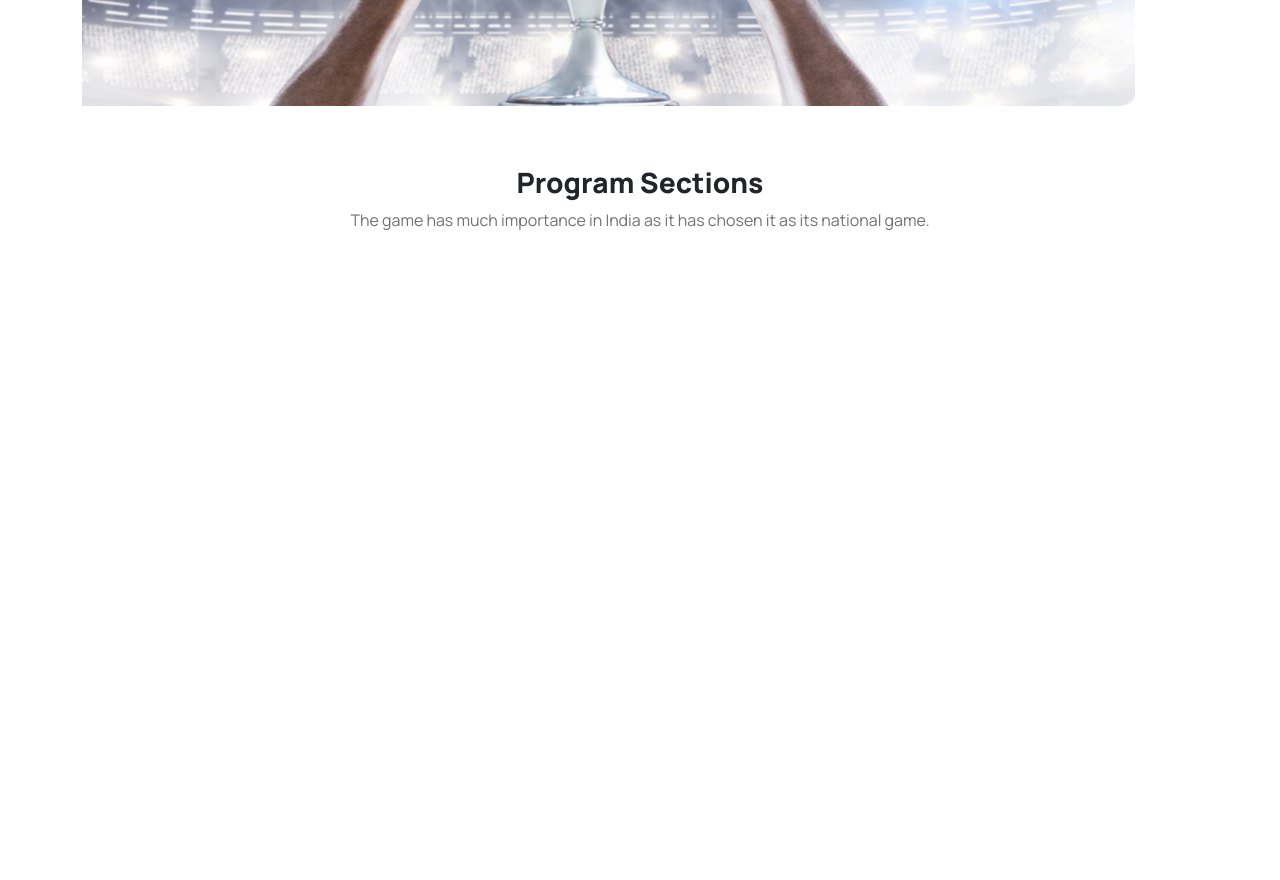
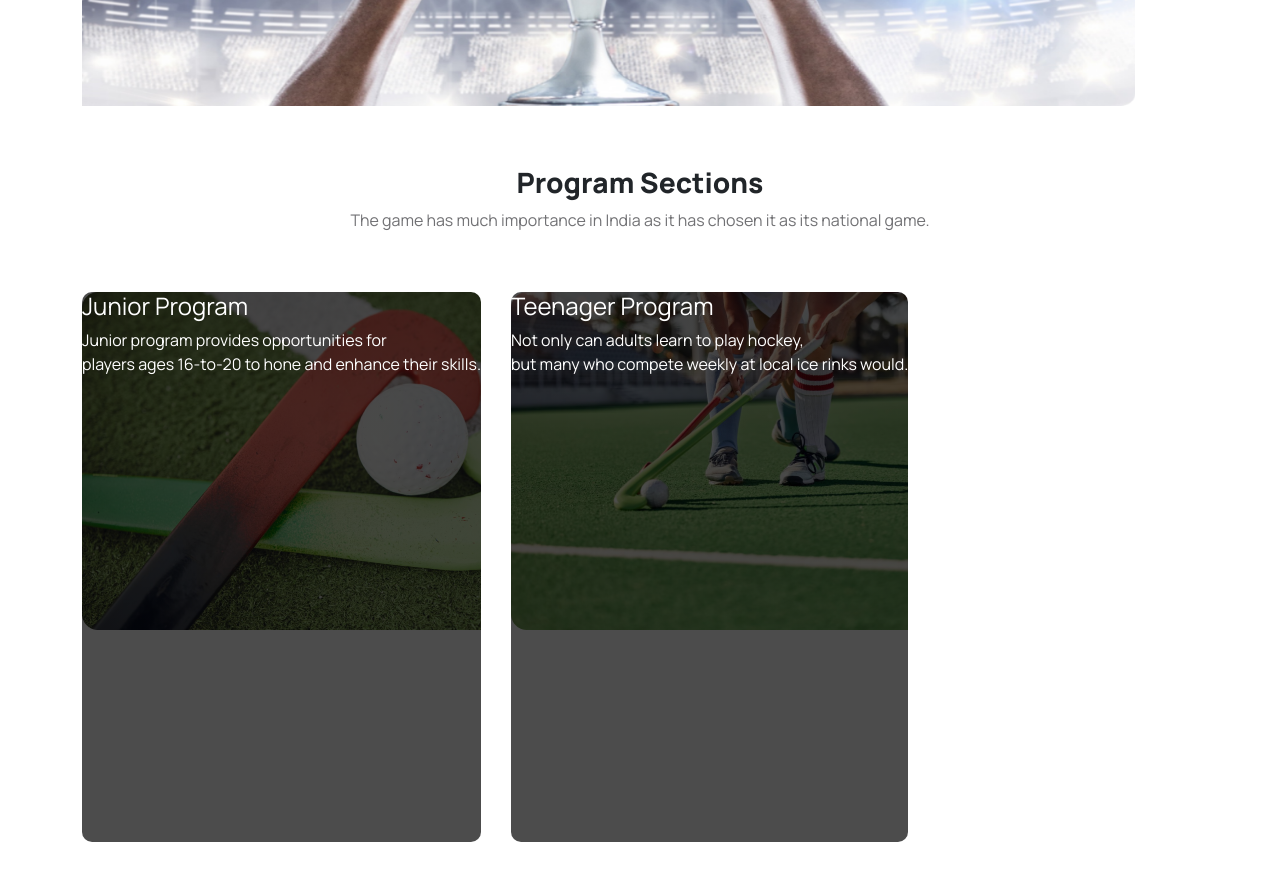
Before and after one commit to rajib-6311/Sports, a plain HTML site: page index.html in a window 1280 px wide. Shown: the part 500-1380 px from the top of the page. Before the commit the page ends 800 px from the top, so only its background shows below. Drawn offline with nearby package versions, Linux system fonts and the light colour scheme.

Commit message:
carusel added

```diff
--- a/index.html
+++ b/index.html
@@ -86,7 +86,16 @@
         </div>
       </section>
 
-
+      <section class="container program-section-img">
+        <div class="program-section-img-text text-color">
+          <h4>Junior Program</h4>
+          <p> Junior program provides opportunities for <br> players ages 16-to-20 to hone and enhance their skills.</p>
+        </div>
+        <div class="program-section-img-text-2 text-color">
+          <h4>Teenager Program</h4>
+          <p> Not only can adults learn to play hockey,<br> but many who compete weekly at local ice rinks would.</p>
+        </div>
+      </section>
 
      </main>
      <footer>
```
